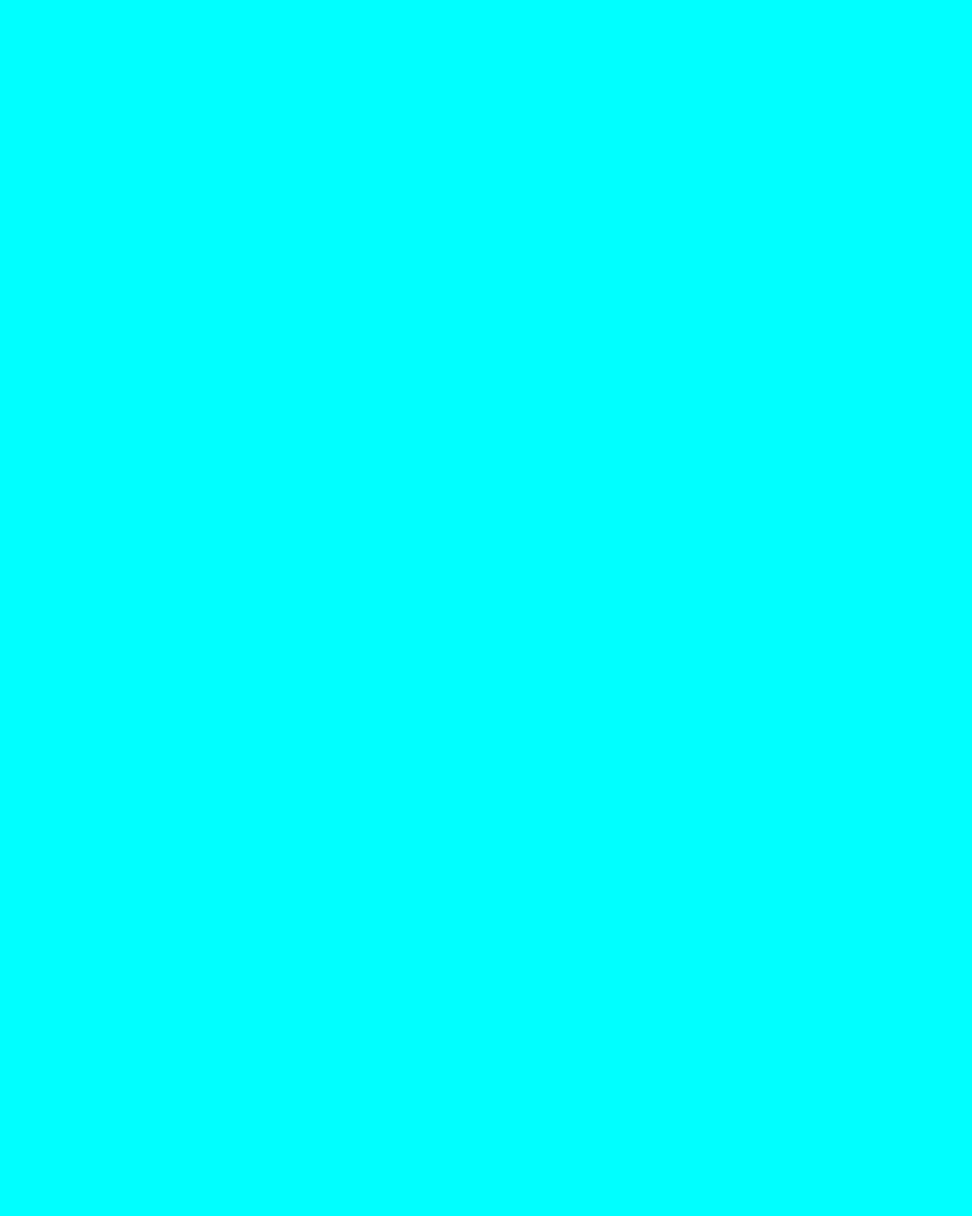
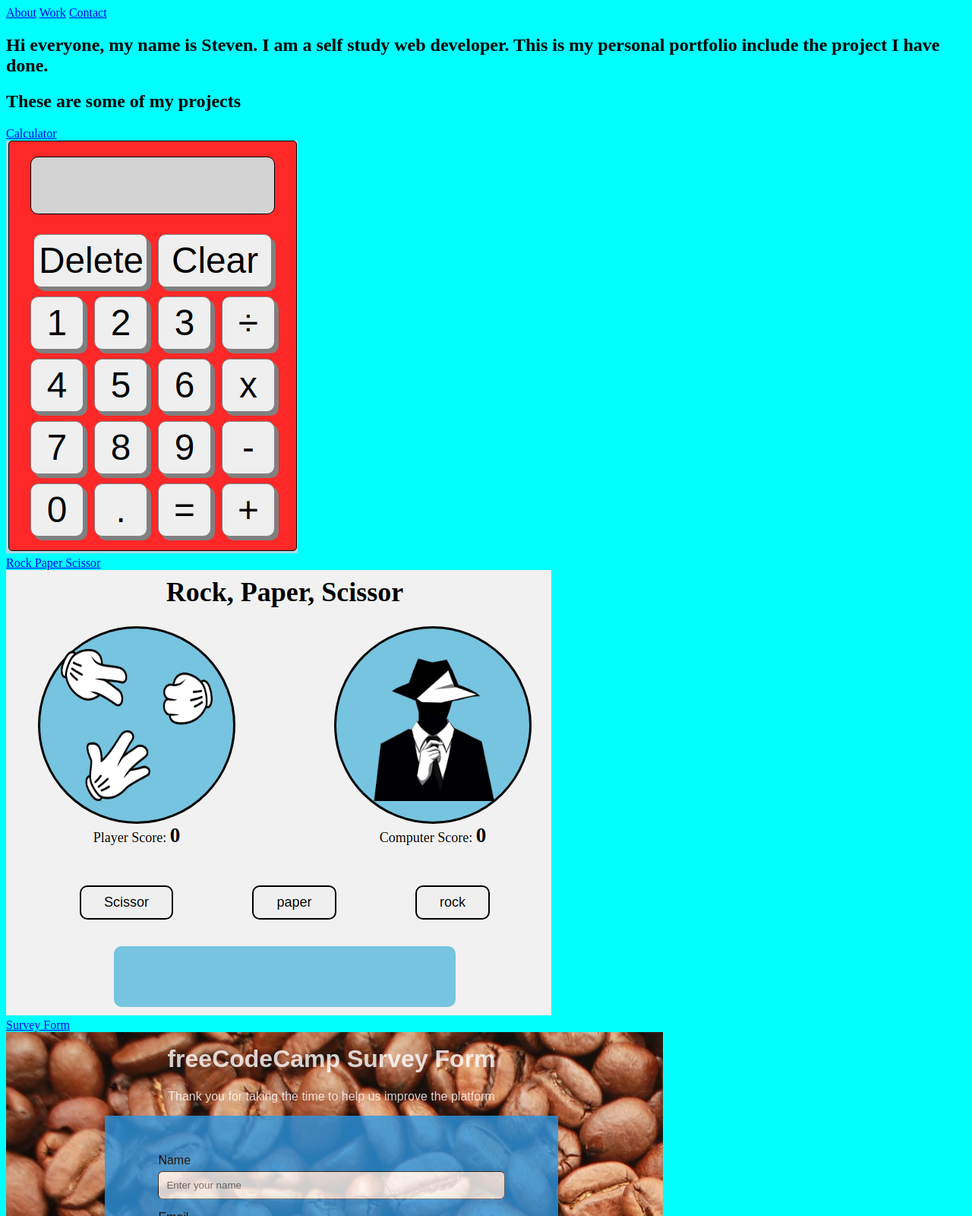
Before and after one commit to Stevens-Ho/fcc-personal-portfolio, a plain HTML site: page index.html in a window 1280 px wide. Shown: the top 1600 px of the page at 76% size. Before the commit the page ends 800 px from the top, so only its background shows below. Drawn offline with Linux system fonts and the light colour scheme.

Commit message:
Add main information

```diff
--- a/index.html
+++ b/index.html
@@ -7,5 +7,41 @@
     <title>My personal portfolio</title>
 </head>
 <body>
+    <section id="navbar">
+        <a href="#welcome-section">About</a>
+        <a href="#projects">Work</a>
+        <a href="#profile-link">Contact</a>
+    </section>
+
+    <section id="welcome-section">
+        <h1>Hi everyone, my name is Steven. I am a self study web developer. This is my personal portfolio include the project I have done.</h1>
+    </section>
+
+    <section id="projects">
+        <h2>These are some of my projects</h2>
+        <a href="https://stevens-ho.github.io/top-calculator/" target="_blank" class="project-tile">
+            <div class="project-text">Calculator</div>
+            <img src="./picture/calculator.png" alt="calculator">
+        </a>
+        <a href="https://stevens-ho.github.io/top-Rock-Paper-Scissors/" target="_blank" class="project-tile">
+            <div class="project-text">Rock Paper Scissor</div>
+            <img src="./picture/rock_paper_scissor.png" alt="rock paper scissor">
+        </a>
+        <a href="https://stevens-ho.github.io/fcc-survey-form/" target="_blank" class="project-tile">
+            <div class="project-text">Survey Form</div>
+            <img src="./picture/survey_form.png" alt="survey form">
+        </a>
+    </section>
+
+    <section id="profile">
+        <div class="some-word">
+            <h1>Let's work together...</h1>
+            <h3>How do you take your coffee?</h3>
+        </div>
+        <div class="link">
+            <a id="profile-link" href="https://www.freecodecamp.org/Steven23" target="_blank" >FreeCodeCamp</a>
+            <a href="https://github.com/Stevens-Ho" target="_blank">GitHub</a>
+        </div>
+    </section>
 </body>
 </html>
```
